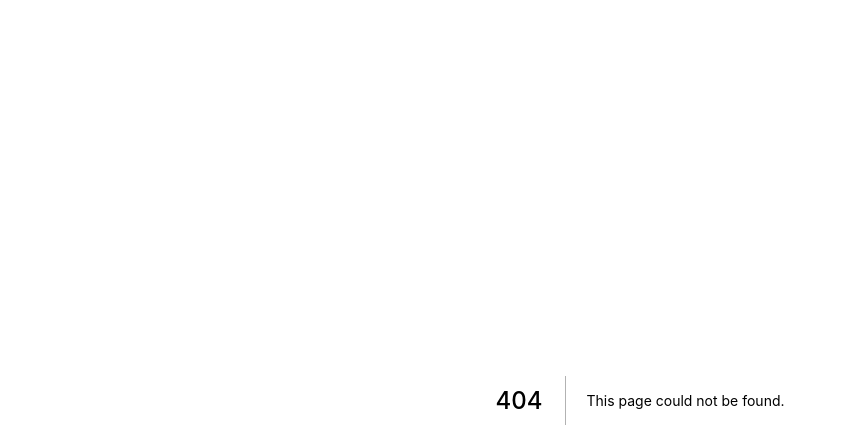
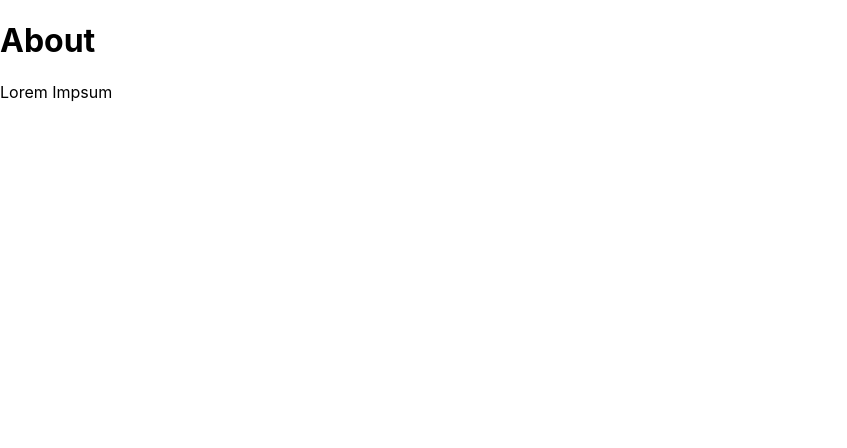
Before and after one commit to SBolsec/Next.js-Tutorial, a Next.js app in the folder ninjalist/: page /about in a window 1280 px wide. Before the commit this address had no page. Shown: the top 448 px of the page, without its empty margins (0-847 px from the left). Built offline with nearby package versions, Linux system fonts and the light colour scheme.

Commit message:
pages and routes

```diff
--- /dev/null
+++ b/ninjalist/pages/about.js
@@ -0,0 +1,10 @@
+const About = () => {
+    return (
+        <div>
+            <h1>About</h1>
+            <p>Lorem Impsum</p>
+        </div>
+    );
+}
+
+export default About;
```
Also changed, not shown: ninjalist/pages/ninjas/index.js (added, +9 -0 lines), ninjalist/pages/ninjas/test.js (added, +9 -0 lines).
